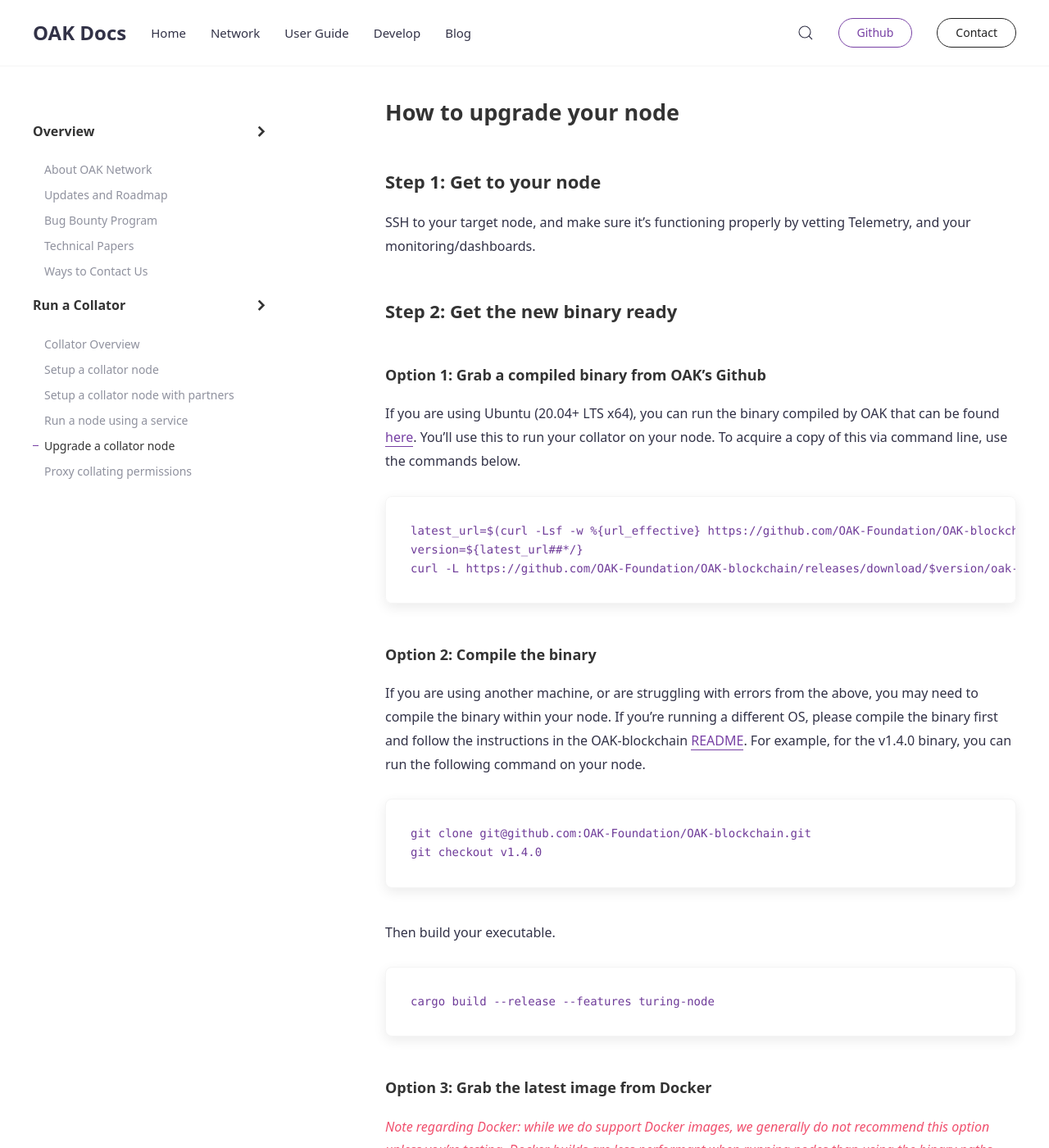
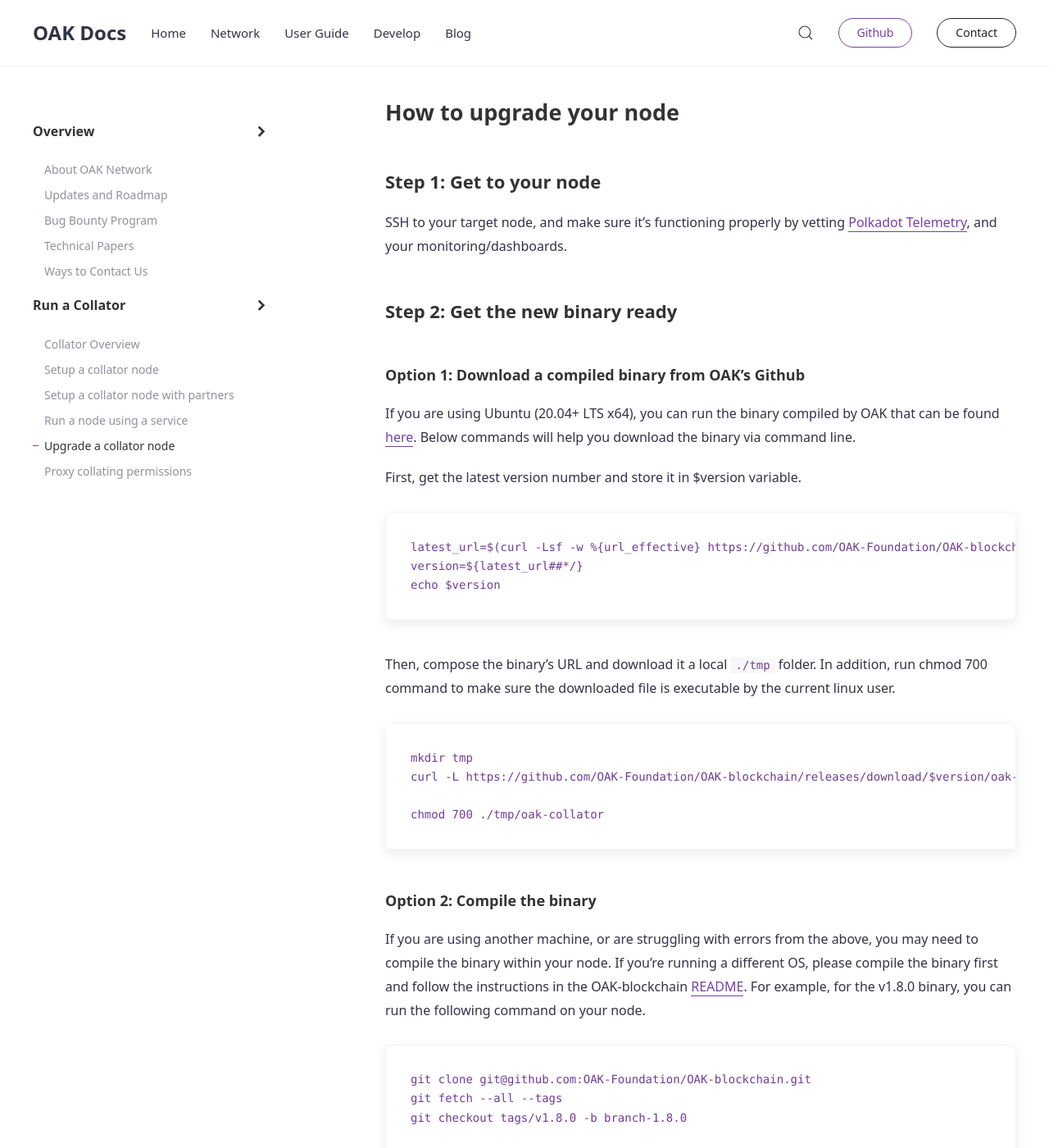
Before and after one commit to AvaProtocol/OAK-docs, a Jekyll site: the page built from _docs/upgrade-collator-node.md, in a window 1280 px wide and 1400 px high, scrolled down 398 px. Shown: the whole window at 82% size. Built offline with Jekyll 4.4.1, drawn with Linux system fonts in a browser that asks for light colours; some of the changed text lies outside the part shown.

Commit message:
Updated collator instructions to turing-node v1.8.0 (#124)
* Updated collator instructions to v1.8.0

* Fixed a typo in _docs/upgrade-collator-node.md

````diff
--- a/_docs/upgrade-collator-node.md
+++ b/_docs/upgrade-collator-node.md
@@ -13,28 +13,40 @@
 ## How to upgrade your node
 
 ### Step 1: Get to your node
-SSH to your target node, and make sure it's functioning properly by vetting Telemetry, and your monitoring/dashboards.
+SSH to your target node, and make sure it's functioning properly by vetting [Polkadot Telemetry](https://telemetry.polkadot.io/#list/0x0f62b701fb12d02237a33b84818c11f621653d2b1614c777973babf4652b535d), and your monitoring/dashboards.
 
 ### Step 2: Get the new binary ready
 
-#### Option 1: Grab a compiled binary from OAK's Github
-If you are using Ubuntu (20.04+ LTS x64), you can run the binary compiled by OAK that can be found [here](https://github.com/OAK-Foundation/OAK-blockchain/releases/latest). You'll use this to run your collator on your node. To acquire a copy of this via command line, use the commands below.
+#### Option 1: Download a compiled binary from OAK's Github
+If you are using Ubuntu (20.04+ LTS x64), you can run the binary compiled by OAK that can be found [here](https://github.com/OAK-Foundation/OAK-blockchain/releases/latest). Below commands will help you download the binary via command line.
 
+First, get the latest version number and store it in $version variable.
 ```
 latest_url=$(curl -Lsf -w %{url_effective} https://github.com/OAK-Foundation/OAK-blockchain/releases/latest/download/)
 version=${latest_url##*/}
-curl -L https://github.com/OAK-Foundation/OAK-blockchain/releases/download/$version/oak-collator -o oak-collator
+echo $version
+```
+
+Then, compose the binary’s URL and download it a local `./tmp` folder. In addition, run chmod 700 command to make sure the downloaded file is executable by the current linux user.
+```
+mkdir tmp
+curl -L https://github.com/OAK-Foundation/OAK-blockchain/releases/download/$version/oak-collator -o ./tmp/oak-collator
+
+chmod 700 ./tmp/oak-collator
 ```
 
 #### Option 2: Compile the binary
-If you are using another machine, or are struggling with errors from the above, you may need to compile the binary within your node. If you're running a different OS, please compile the binary first and follow the instructions in the OAK-blockchain [README](https://github.com/OAK-Foundation/OAK-blockchain#install-oak-blockchain). For example, for the v1.4.0 binary, you can run the following command on your node.
+If you are using another machine, or are struggling with errors from the above, you may need to compile the binary within your node. If you're running a different OS, please compile the binary first and follow the instructions in the OAK-blockchain [README](https://github.com/OAK-Foundation/OAK-blockchain#install-oak-blockchain). For example, for the v1.8.0 binary, you can run the following command on your node.
 
 ```
 git clone git@github.com:OAK-Foundation/OAK-blockchain.git
-git checkout v1.4.0
+git fetch --all --tags
+git checkout tags/v1.8.0 -b branch-1.8.0
+
+Switched to a new branch 'branch-1.8.0'
 ```
 
-Then build your executable.
+Then build your executable for Turing Network.
 
 ```
 cargo build --release --features turing-node
@@ -46,7 +58,7 @@
 If you choose to run the collator via Docker, you can find the Docker repository linked in the helpful resources above. You can grab the latest image (tagged `latest`), or the specific version. Create a volume for your data and check that the volume exists by inspecting. The following commands help you to do so.
 
 ```
-docker pull oaknetwork/turing:1.4.0
+docker pull oaknetwork/turing:latest
 docker volume create turing-data
 docker volume inspect turing-data
 ```
@@ -56,15 +68,16 @@
 #### Options 1 & 2
 
 Linux binaries can be safely replaced while running if you perform an `unlink()` before placing the new file:
-1. Remove the existing binary (ie. `rm oak-collator`)
-2. Move the new binary into position (ie. `mv /tmp/oak-collator /data/dir/oak-collator`)
+1. Navigate to the root of the project, or parent of the `oak-collator` folder.
+2. Remove the existing binary with `rm oak-collator`
+3. Move the new binary into position (ie. `mv ./tmp/oak-collator oak-collator`)
 
 If you are not comfortable replacing the running binary, you can stop the service (ie. `systemctl stop oak-collator`) and follow the same steps.
 
 #### Option 3
 
 ```bash
-docker pull oaknetwork/turing:1.4.0
+docker pull oaknetwork/turing:latest
 ```
 
 ### Step 4: Restart your service
@@ -81,7 +94,7 @@
 ```bash
 docker stop EXISTING_CONTAINER_ID
 docker run -d -p 30333:30333 -p 9944:9944 -p 9933:9933  -v turing-data:/data
-oaknetwork/turing:1.4.0 \
+oaknetwork/turing:latest \
   --name=YOUR_COLLATOR_NAME \
   --base-path=/data \
   --chain=turing \
````
Also changed, not shown: _docs/gov-dev/verify-runtime-upgrade.md (+8 -4 lines), _docs/setup-collator-node.md (+7 -4 lines).
